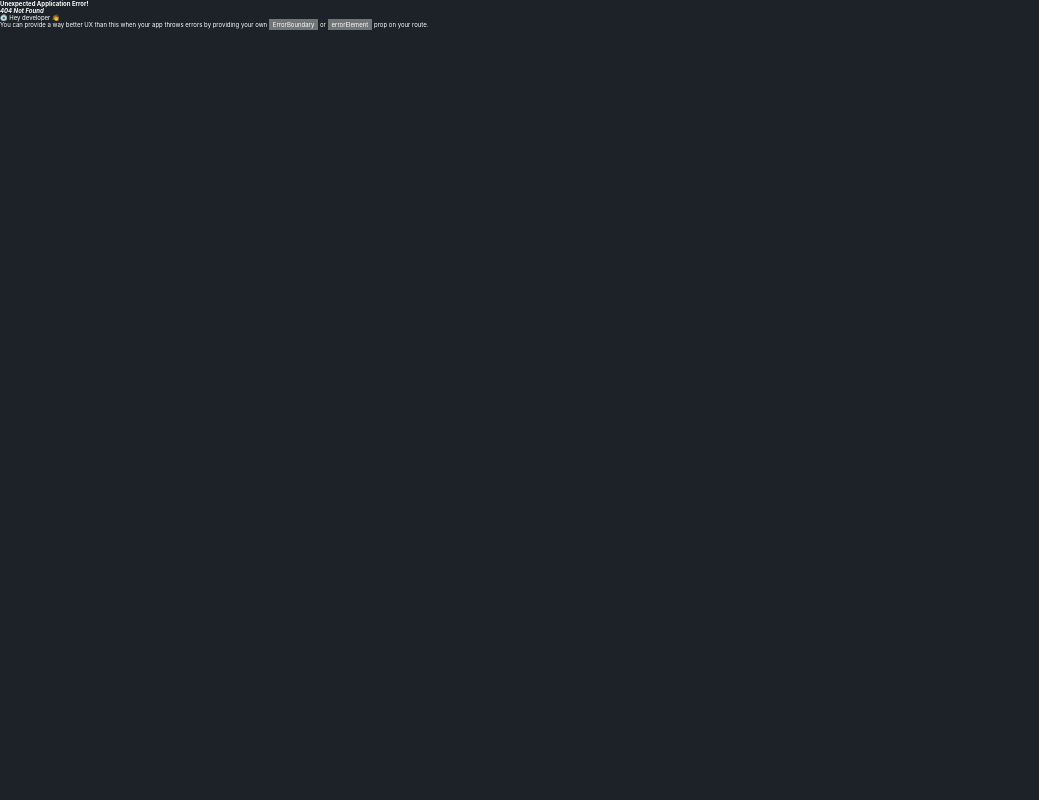
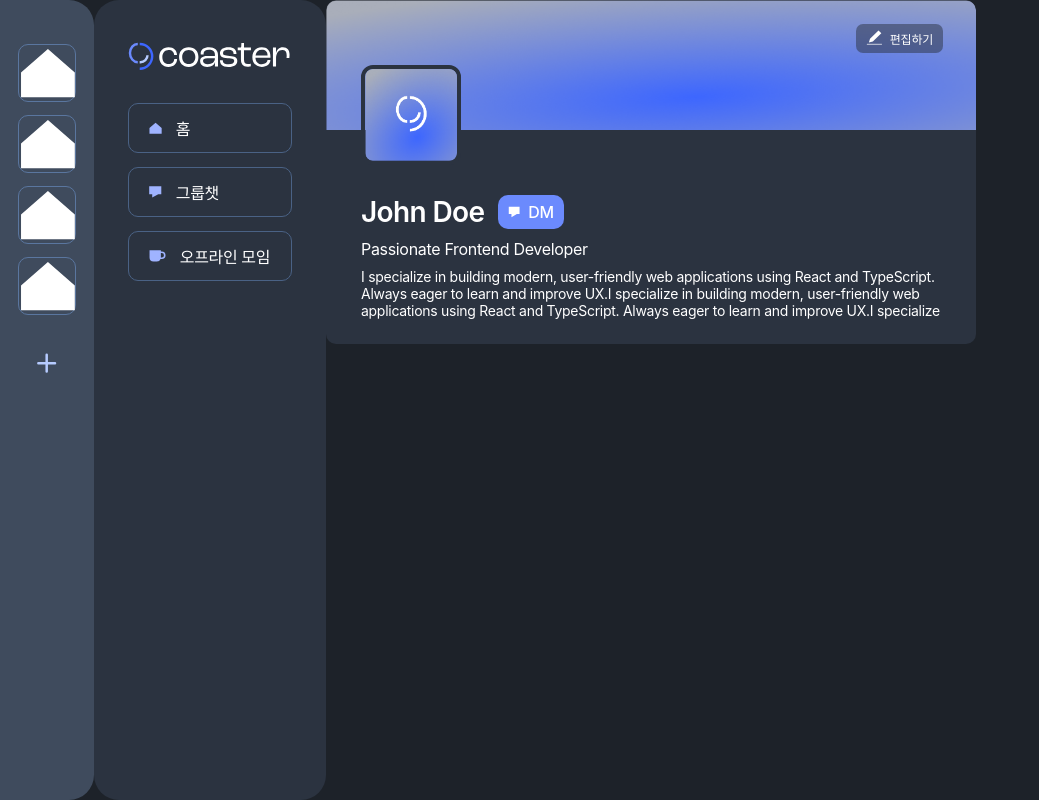
Before and after one commit to Coastee/Coastee-Client, a React (Vite) app: page /mypage in a window 1280 px wide. Before the commit this address had no page. Shown: the whole page, without its empty margins (0-1039 px from the left). Built offline with nearby package versions, Linux system fonts and the light colour scheme; a web font is replaced by a local one.

Commit message:
#25 [FEAT] 프로필 박스 구현

```diff
--- a/src/assets/svg/index.ts
+++ b/src/assets/svg/index.ts
@@ -1,6 +1,8 @@
 export { default as ArrowDownIcon } from "./ArrowDownIcon";
 export { default as ChatIcon } from "./ChatIcon";
 export { default as CoffeeIcon } from "./CoffeeIcon";
+export { default as DmIcon } from "./DmIcon";
+export { default as EditIcon } from "./EditIcon";
 export { default as GoogleIcon } from "./GoogleIcon";
 export { default as HomeIcon } from "./HomeIcon";
 export { default as KakaoIcon } from "./KakaoIcon";
--- /dev/null
+++ b/src/pages/MyPage/MyPage.tsx
@@ -0,0 +1,11 @@
+import ProfileBox from "@/pages/MyPage/components/ProfileBox/ProfileBox";
+
+const MyPage = () => {
+  return (
+    <div>
+      <ProfileBox />
+    </div>
+  );
+};
+
+export default MyPage;
--- /dev/null
+++ b/src/pages/MyPage/components/ProfileBox/ProfileBox.style.ts
@@ -0,0 +1,93 @@
+import { theme } from "@/styles/theme/theme";
+import { css } from "@emotion/react";
+
+export const wrapperStyle = css`
+  position: relative;
+  display: flex;
+
+  flex-direction: column;
+`;
+
+export const layoutStyle = css`
+  display: flex;
+
+  padding: 6.5rem 3.5rem 2.5rem;
+
+  flex-direction: column;
+  gap: 0.95rem;
+
+  border-radius: 0px 0px 10px 10px;
+
+  background-color: ${theme.color.dark3};
+`;
+
+export const linkStyle = css`
+  width: 3.3rem;
+  height: 3.3rem;
+`;
+
+export const nameStyle = css`
+  ${theme.font.title2};
+
+  white-space: nowrap;
+`;
+
+export const oneLineIntroStyle = css`
+  ${theme.font.body1};
+`;
+
+export const introStyle = css`
+  max-width: 58rem;
+  height: 5.1rem;
+
+  overflow: scroll;
+
+  ${theme.font.body2};
+`;
+
+export const profileImgStyle = css`
+  position: absolute;
+
+  top: 6.5rem;
+  left: 3.5rem;
+
+  width: 10rem;
+  height: 10rem;
+
+  border: 4px solid ${theme.color.dark3};
+  border-radius: 12px;
+
+  object-fit: cover;
+`;
+
+export const backgroundImgStyle = css`
+  width: 65rem;
+  height: 13rem;
+
+  border-radius: 10px 10px 0px 0px;
+`;
+
+export const editBtnStyle = css`
+  position: absolute;
+  display: flex;
+
+  right: 3.3rem;
+  top: 2.4rem;
+
+  padding: 0.6rem 1rem;
+
+  gap: 0.8rem;
+
+  border-radius: 7px;
+
+  background-color: rgba(43, 51, 64, 0.5);
+
+  color: ${theme.color.white};
+  ${theme.font.body3};
+
+  &:hover {
+    background-color: ${theme.color.dark2};
+
+    transition: 0.2s ease-in-out;
+  }
+`;
--- /dev/null
+++ b/src/pages/MyPage/components/ProfileBox/ProfileBox.tsx
@@ -0,0 +1,49 @@
+import { DmIcon, EditIcon } from "@/assets/svg";
+import { Button } from "@/components";
+import * as s from "@/pages/MyPage/components/ProfileBox/ProfileBox.style";
+import { DUMMY_PROFILE } from "@/pages/MyPage/constants/dummy";
+
+const ProfileBox = () => {
+  return (
+    <section css={s.wrapperStyle}>
+      <img
+        src={DUMMY_PROFILE.backgroundImg}
+        alt="프로필 배경"
+        css={s.backgroundImgStyle}
+      />
+      <button type="button" css={s.editBtnStyle}>
+        <EditIcon width={16} height={15} />
+        편집하기
+      </button>
+      <img
+        src={DUMMY_PROFILE.profileImg}
+        alt="프로필"
+        css={s.profileImgStyle}
+      />
+      <div css={s.layoutStyle}>
+        <div css={{ display: "flex", gap: "1.4rem" }}>
+          <h1 css={s.nameStyle}>{DUMMY_PROFILE.name}</h1>
+          <Button css={{ padding: "0.6rem 1rem" }}>
+            <DmIcon width={12} height={12} css={{ flexShrink: "0" }} />
+            DM
+          </Button>
+          <div>
+            {DUMMY_PROFILE.urls.map((url) => (
+              // biome-ignore lint/a11y/useAnchorContent: <explanation>
+              <a
+                href={url}
+                key={url}
+                aria-label={`route to ${url}`}
+                css={s.linkStyle}
+              />
+            ))}
+          </div>
+        </div>
+        <p css={s.oneLineIntroStyle}>{DUMMY_PROFILE.oneLineIntro}</p>
+        <p css={s.introStyle}>{DUMMY_PROFILE.Intro}</p>
+      </div>
+    </section>
+  );
+};
+
+export default ProfileBox;
--- /dev/null
+++ b/src/pages/MyPage/constants/dummy.ts
@@ -0,0 +1,12 @@
+import profileBgImg from "@/assets/img/profileBgImg.png";
+import profileImg from "@/assets/img/profileImg.png";
+
+export const DUMMY_PROFILE = {
+  backgroundImg: profileBgImg,
+  profileImg: profileImg,
+  name: "John Doe",
+  oneLineIntro: "Passionate Frontend Developer",
+  Intro:
+    "I specialize in building modern, user-friendly web applications using React and TypeScript. Always eager to learn and improve UX.I specialize in building modern, user-friendly web applications using React and TypeScript. Always eager to learn and improve UX.I specialize in building modern, user-friendly web applications using React and TypeScript. Always eager to learn and improve UX.",
+  urls: ["https://github.com/johndoe", "https://linkedin.com/in/johndoe"],
+};
--- a/src/pages/SignupPage/SignupPage.tsx
+++ b/src/pages/SignupPage/SignupPage.tsx
@@ -40,7 +40,10 @@ const SignupPage = () => {
           {/* 임의로 serverId 부여 */}
           <InterestStep
             onPrev={() => Funnel.setStep("step3")}
-            onNext={() => navigate("/:1/home")}
+            onNext={() => {
+              navigate("/:1/home");
+              sessionStorage.clear();
+            }}
           />
         </Funnel.Step>
       </Funnel>
--- a/src/routers/Router.tsx
+++ b/src/routers/Router.tsx
@@ -1,5 +1,6 @@
 import App from "@/App";
 import { HomePage } from "@/pages/HomePage/HomePage";
+import MyPage from "@/pages/MyPage/MyPage";
 import OnBoardingPage from "@/pages/OnboardingPage/OnboardingPage";
 import SignupPage from "@/pages/SignupPage/SignupPage";
 import { Outlet, createBrowserRouter } from "react-router-dom";
@@ -39,6 +40,10 @@ export const router = createBrowserRouter([
         path: "/dm",
         element: <HomePage />,
       },
+      {
+        path: "/mypage",
+        element: <MyPage />,
+      },
     ],
   },
 ]);
```
Also changed, not shown: src/pages/MyPage/MyPage.style.ts (added).
